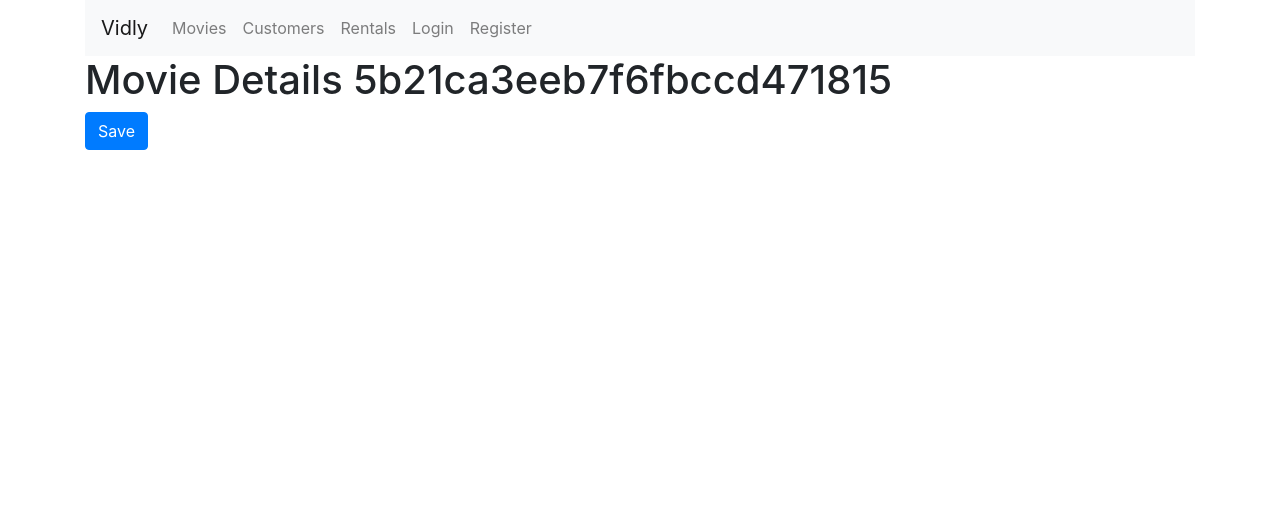
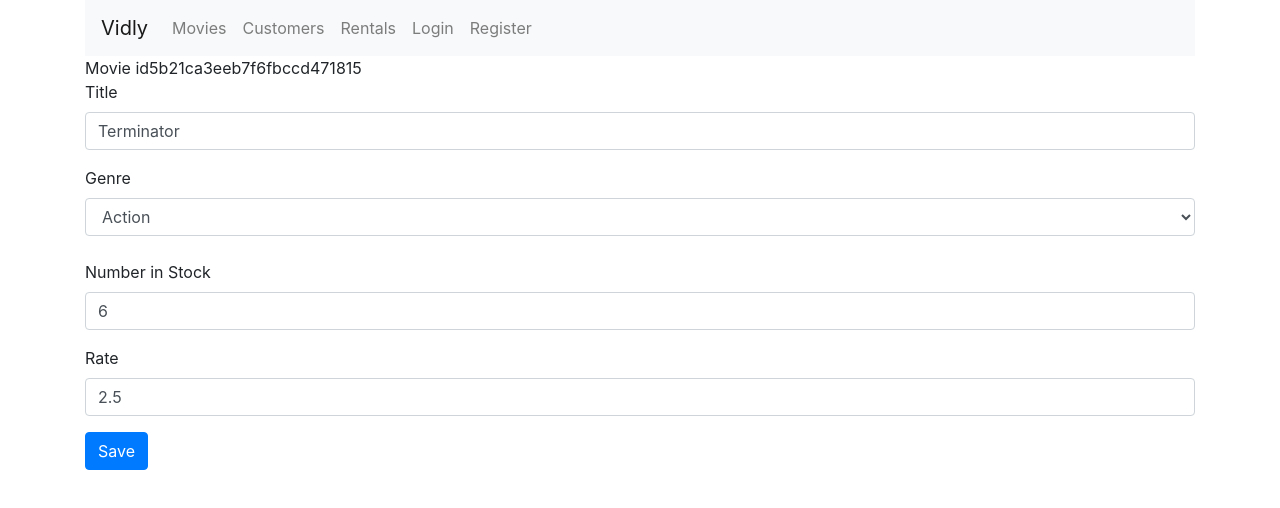
Before and after one commit to vupadhayayx86/vidly, a React (Create React App) app: page /moviesdetails/5b21ca3eeb7f6fbccd471815 in a window 1280 px wide. Shown: the top 508 px of the page. Built offline with nearby package versions, Linux system fonts and the light colour scheme.

Commit message:
Search Feature added

```diff
--- a/src/components/InputText.jsx
+++ b/src/components/InputText.jsx
@@ -1,7 +1,7 @@
 import React from 'react'
 
 const InputText = ({name, label, value,onChange,errors}) => {
-   console.log(errors)
+   console.log(value)
   return (
     <div className="form-group">
         <label htmlFor={name}>{label}</label>
--- a/src/components/MovieDetails.jsx
+++ b/src/components/MovieDetails.jsx
@@ -1,16 +1,55 @@
-import React from 'react'
+import React,{Component} from 'react'
+import { getMovie } from '../services/fakeMovieService'
+import { saveMovie } from '../services/fakeMovieService'
+import InputText from './InputText'
 
-const MovieDetails = (props) => {
-  //console.log(props.match.params.id)
-  const handleSave=()=>{
-    props.history.push('/movies')
+
+export default class MovieDetails extends Component {
+  state={
+    movieid:this.props.match.params.id,
+    moviedetails:{
+
+    }
   }
-  return (
-    <div>
-      <h1>Movie Details {props.match.params.id}</h1>
-      <button className="btn btn-primary" onClick={handleSave}>Save</button>
-    </div>
-  )
+  constructor(props){
+    super(props)
+   // console.log(this.state.movieid)
+    this.state.moviedetails=getMovie(this.state.movieid)
+    console.log(this.state.moviedetails)
+  }
+
+  handleChange=({currentTarget:input})=>{
+    const moviedetails={...this.state.moviedetails}
+        moviedetails[input.name]=input.value
+        this.setState({moviedetails})
+  }
+  handleSave=(e)=>{
+    e.preventDefault()
+    saveMovie(this.state.moviedetails)
+    this.props.history.push("/movies")
+  }
+
+  render(){
+    //const singlemovie=this.state.moviedetails
+    return(
+      <div>Movie id{this.state.movieid}
+      <form>
+       <InputText name="title" label="Title" value={this.state.moviedetails.title} onChange={this.handleChange} />
+       <label htmlFor="genre">Genre</label>
+         <div className='mb-4'>
+         <select name="genre" className='form-control' value={this.state.moviedetails.genre} onChange={this.handleChange}>
+         <option value="Action">Action</option>
+         <option value="Comedy">Comedy</option>
+         <option value="Thriller">Thriller</option>
+         </select>
+         </div>
+         <InputText name="numberInStock" label="Number in Stock" value={this.state.moviedetails.numberInStock} onChange={this.handleChange} />
+         <InputText name="dailyRentalRate" label="Rate" value={this.state.moviedetails.dailyRentalRate} onChange={this.handleChange} />
+           <button className="btn btn-primary" onClick={this.handleSave} >Save</button>
+       </form>
+
+      </div>
+
+    )
+  }
 }
-
-export default MovieDetails
--- a/src/components/Movies.jsx
+++ b/src/components/Movies.jsx
@@ -8,6 +8,7 @@ import MovieTable from './MovieTable';
 import { faSortUp, faSortDown,faArrowUp,faArrowDown } from '@fortawesome/free-solid-svg-icons'
 import Navbar from './Navbar';
 import { NavLink } from 'react-router-dom';
+import InputText from "./InputText"
 
 
 class Movies extends Component{
@@ -20,7 +21,8 @@ class Movies extends Component{
         currentGenre:"",
         iconDisplay:faArrowDown,
         stockIconDisplay:faArrowDown,
-        ratingIconDisplay:faArrowDown
+        ratingIconDisplay:faArrowDown,
+        searchText:""
 
     }
 
@@ -78,6 +80,12 @@ class Movies extends Component{
     handlePageChange=(pageno)=>{
         this.setState({currentPage:pageno})
     }
+    handleSearch=(e)=>{
+        this.state.searchText=e.target.value
+        const searchText=this.state.searchText
+        const searchResult=this.state.movies.filter((item)=>item.title.includes(searchText,0))
+        this.setState({genreMovies:searchResult})
+    }
 
     render(){
 
@@ -98,6 +106,7 @@ class Movies extends Component{
                 {this.state.genreMovies.length>0?(
                     <p>Showing {this.state.genreMovies.length} movies in the database</p>
                 ): <p>There are no movies to display</p> }
+                <InputText name="search" label="Search" value={this.state.currentGenre.searchText} onChange={this.handleSearch}/>
 
                 <MovieTable
                 Paginatedmovies={Paginatedmovies}
--- a/src/components/NewMovie.jsx
+++ b/src/components/NewMovie.jsx
@@ -2,7 +2,6 @@ import React, { Component } from 'react'
 import DropdownMenu from './DropdownMenu'
 import InputText from './InputText'
 import { saveMovie } from '../services/fakeMovieService'
-import { getGenres } from '../services/fakeGenreService'
 import Joi from 'joi-browser'
 
 
@@ -10,7 +9,7 @@ export default class NewMovie extends Component {
     state={
         moviedetails:{
             title:"",
-            genre:"Action",
+            genre:"",
             numberInStock:"",
             dailyRentalRate:""
         },
@@ -20,9 +19,9 @@ export default class NewMovie extends Component {
     }
     schema={
         title: Joi.string().required().label("Title"),
-       // genre: Joi.string().required().label("Genre"),
-        numberInStock: Joi.string().required().label("Number in Stock"),
-        dailyRentalRate: Joi.string().required().label("Daily Rental Rate")
+        genre: Joi.string().required().label("Genre"),
+        numberInStock: Joi.number().greater(0).required().label("Number in Stock"),
+        dailyRentalRate: Joi.number().less(11).required().label("Daily Rental Rate")
     }
 
     validate=()=>{
@@ -39,26 +38,41 @@ export default class NewMovie extends Component {
         return errors
     }
 
+    validateProperty = ({name,value}) =>{
+      const obj={[name]:value};
+      const schema={[name]:this.schema[name]}
+      const {error}=Joi.validate(obj,schema)
+      return error ? error.details[0].message:null;
+  }
+
     handleSubmit=(e)=>{
         e.preventDefault()
         const errors=this.validate() || {};
         this.setState({errors} || {})
        console.log(saveMovie(this.state.moviedetails))
+       this.props.history.push("/movies")
+     //  console.log(errors)
     }
     handleChange=({currentTarget:input})=>{
-        console.log(input.value)
+       // console.log(input.value)
         const moviedetails={...this.state.moviedetails}
         moviedetails[input.name]=input.value
-        this.setState({moviedetails})
+
+        const errors={...this.state.errors}
+        const errorMessage=this.validateProperty(input)
+        if(errorMessage) errors[input.name]=errorMessage
+        else delete errors[input.name]
+        this.setState({moviedetails,errors})
 
     }
 
   render() {
+    const {errors} = this.state
     return (
       <div>
         <h1>Movie Form</h1>
         <form onSubmit={this.handleSubmit}>
-        <InputText name="title" label="Title" value={this.state.title} onChange={this.handleChange}  />
+        <InputText name="title" label="Title" value={this.state.title} onChange={this.handleChange} errors={errors.title}  />
         {/* <InputText name="genre" label="Genre" value={this.state.genre} onChange={this.handleChange}  /> */}
         {/* <DropdownMenu name="genre" label="Genre" value={this.state.genre} onChange={this.handleChange} /> */}
         <label htmlFor="genre">Genre</label>
@@ -69,8 +83,8 @@ export default class NewMovie extends Component {
         <option value="Thriller">Thriller</option>
         </select>
         </div>
-        <InputText name="numberInStock" label="Number in Stock" value={this.state.numberInStock} onChange={this.handleChange} />
-        <InputText name="dailyRentalRate" label="Rate" value={this.state.dailyRentalRate} onChange={this.handleChange} />
+        <InputText name="numberInStock" label="Number in Stock" value={this.state.numberInStock} onChange={this.handleChange} errors={errors.numberInStock} />
+        <InputText name="dailyRentalRate" label="Rate" value={this.state.dailyRentalRate} onChange={this.handleChange} errors={errors.dailyRentalRate} />
         <button className="btn btn-primary">Save</button>
         </form>
 
--- a/src/services/fakeMovieService.js
+++ b/src/services/fakeMovieService.js
@@ -1,4 +1,5 @@
 import * as genresAPI from "./fakeGenreService";
+
 
 const movies = [
   {
@@ -84,6 +85,7 @@ export function getMovie(id) {
 }
 
 export function saveMovie(movie) {
+  console.log(movie)
   let movieInDb = movies.find(m => m._id === movie._id) || {};
   movieInDb.title = movie.title;
   movieInDb.genre = genresAPI.genres.find(g => g.name === movie.genre);
@@ -91,7 +93,7 @@ export function saveMovie(movie) {
   movieInDb.dailyRentalRate = movie.dailyRentalRate;
 
   if (!movieInDb._id) {
-    movieInDb._id = Date.now();
+    movieInDb._id = Date.now().toString();
     movies.push(movieInDb);
   }
 
```
Also changed, not shown: src/services/datafile.js (added, +11 -0 lines).
